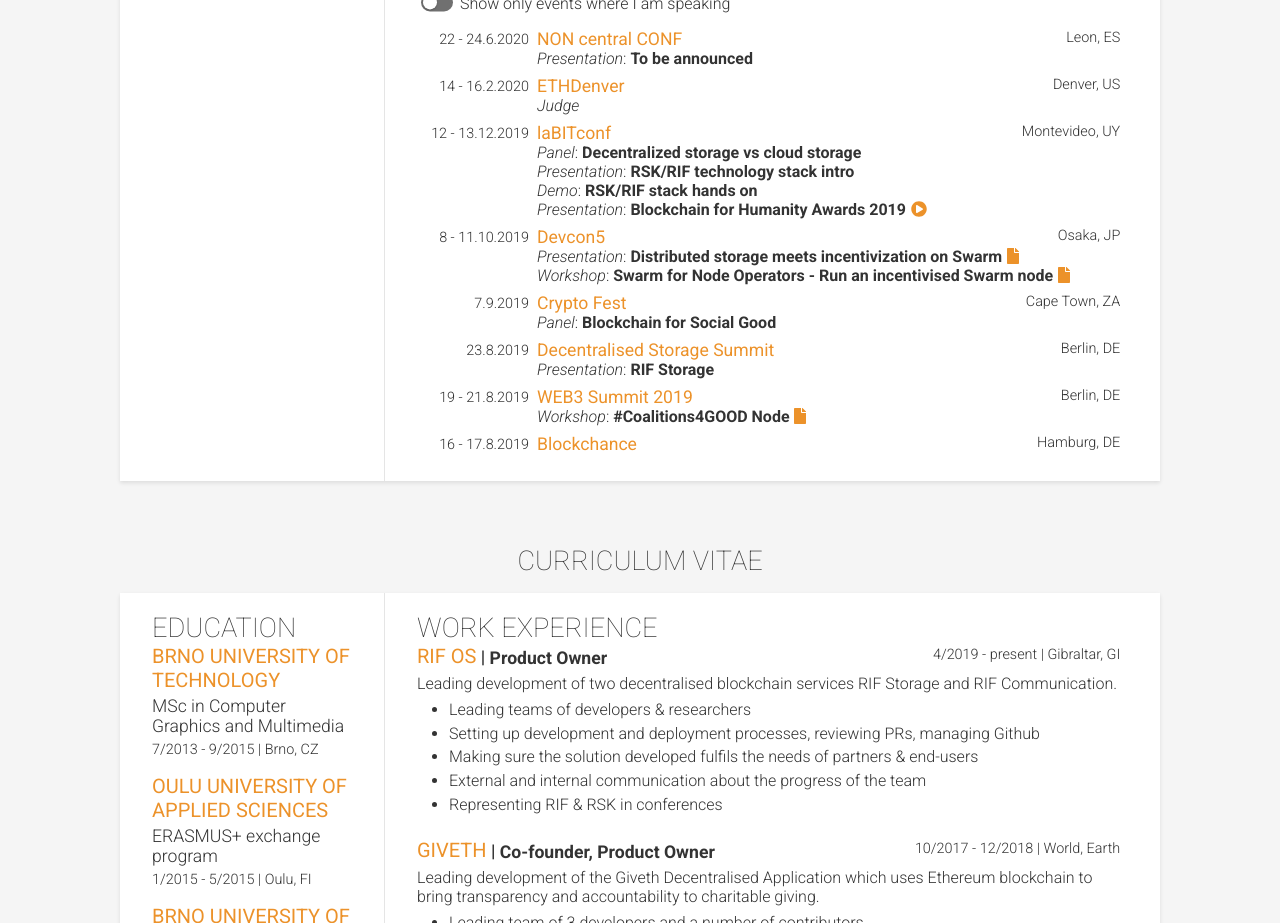
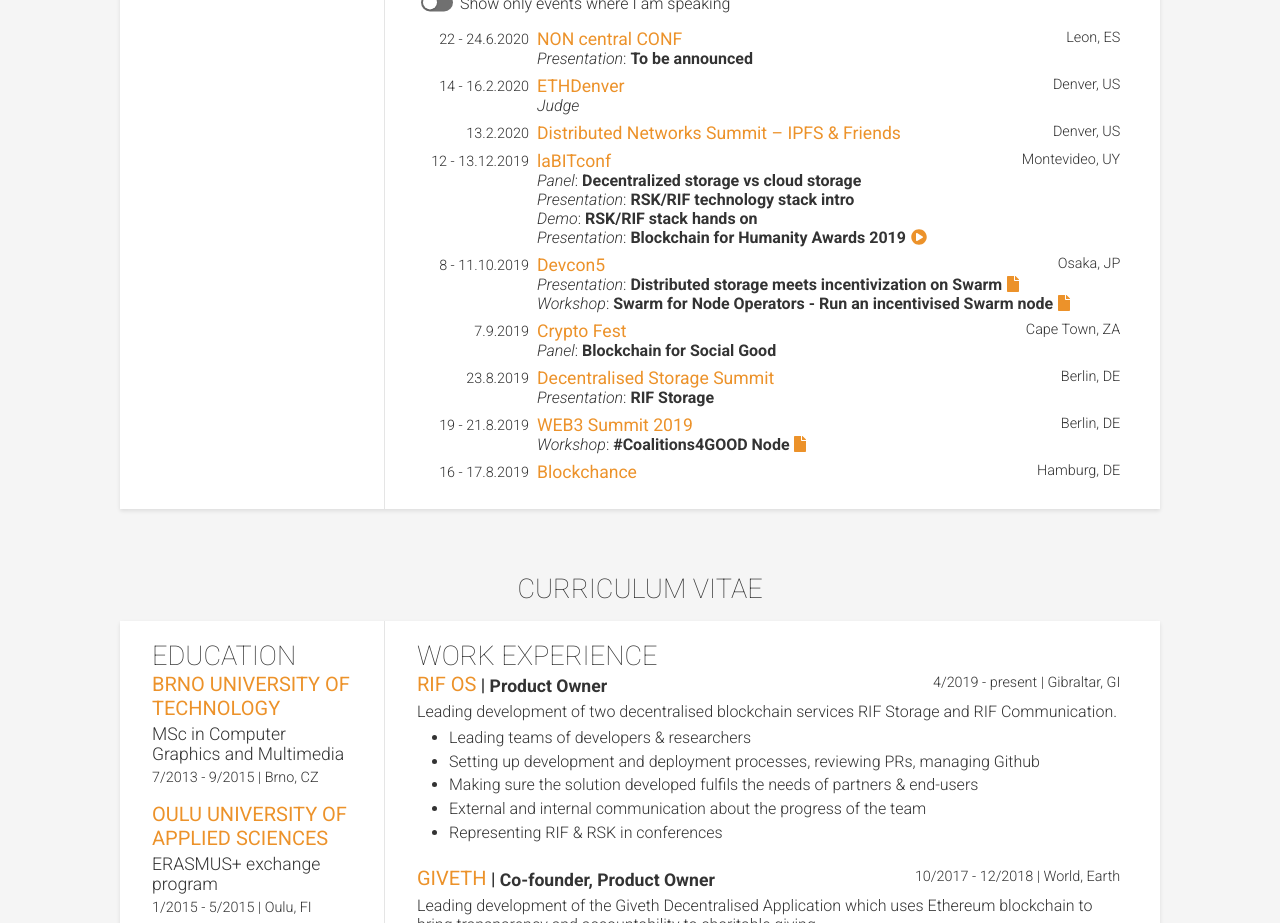
Before and after one commit to vojtechsimetka/website, a React (Create React App) app: page / in a window 1280 px wide. Shown: the part 1500-2423 px from the top of the page. Built offline with nearby package versions, Linux system fonts and the light colour scheme.

Commit message:
Added IPFS event in Denver

```diff
--- a/src/data/Events.ts
+++ b/src/data/Events.ts
@@ -21,6 +21,16 @@ export default [
     ELocations.UNITED_STATES,
     "https://www.ethdenver.com/",
     [{ type: ETalkType.JUDGE }]
+  ),
+  new Event(
+    "Distributed Networks Summit – IPFS & Friends",
+    EEventType.MEETUP,
+    new Date("2020-02-13"),
+    new Date("2020-02-13"),
+    "Denver",
+    ELocations.UNITED_STATES,
+    "https://www.eventbrite.com/e/distributed-networks-summit-ipfs-friends-tickets-86959928487",
+    []
   ),
   new Event(
     "laBITconf",
```
